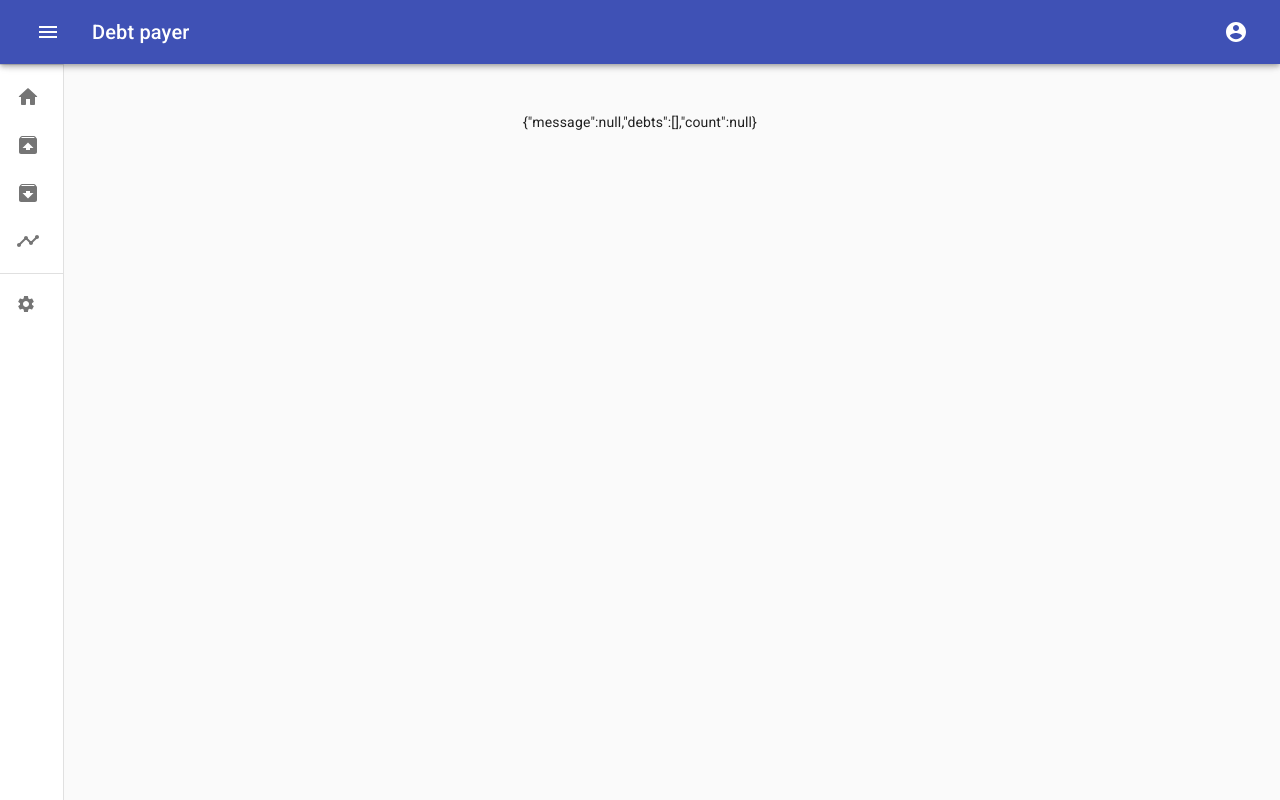
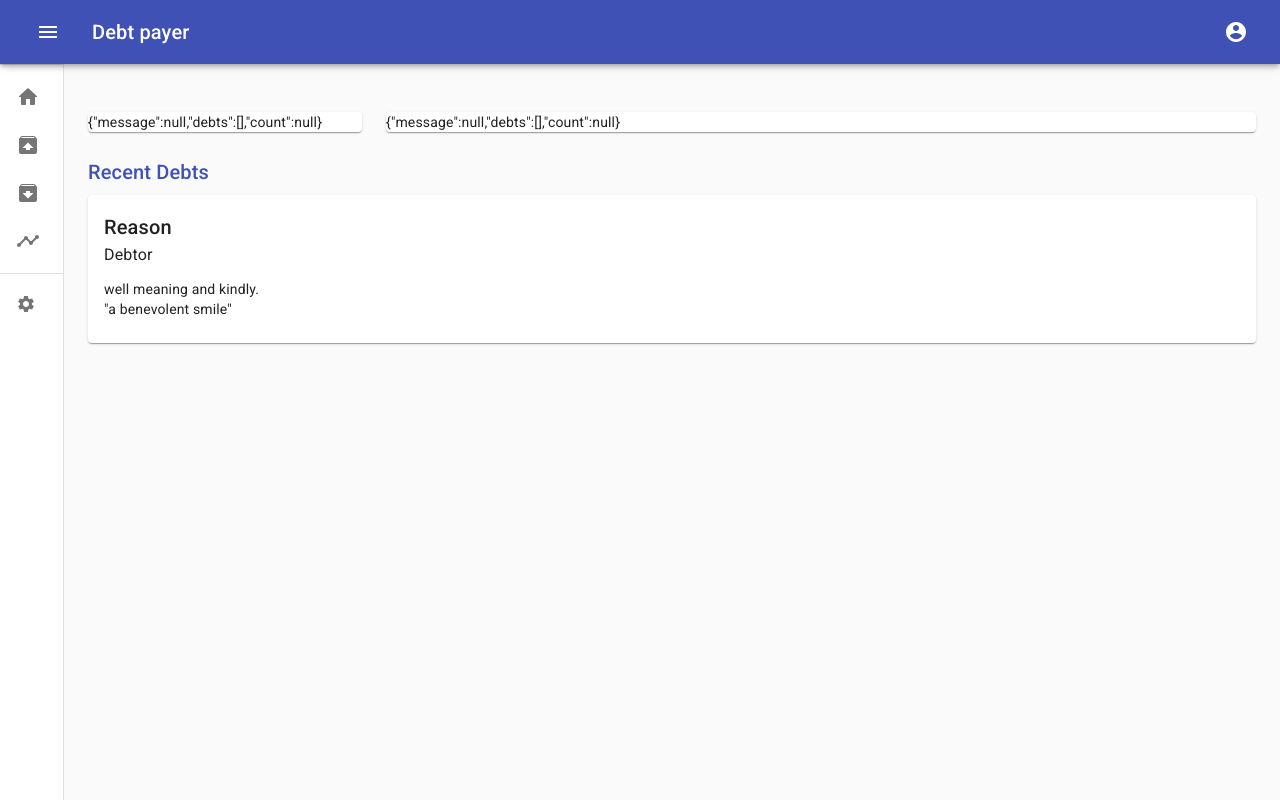
Before and after one commit to Xalemg/react-debt-payer, a React (Create React App) app: page /overview in a window 1280 px wide. Built offline with nearby package versions, Linux system fonts and the light colour scheme; no server answers.

Commit message:
Progress on overViewPage

```diff
--- /dev/null
+++ b/src/components/DebtTable/DebtTable.jsx
@@ -0,0 +1,47 @@
+import React from 'react';
+import { makeStyles } from '@material-ui/core/styles';
+import Card from '@material-ui/core/Card';
+import CardContent from '@material-ui/core/CardContent';
+import Typography from '@material-ui/core/Typography';
+import { Grid } from '@material-ui/core';
+
+const useStyles = makeStyles({
+  card: {
+    minWidth: 275,
+  },
+  bullet: {
+    display: 'inline-block',
+    margin: '0 2px',
+    transform: 'scale(0.8)',
+  },
+  title: {
+    fontSize: 14,
+  },
+  pos: {
+    marginBottom: 12,
+  },
+});
+
+export default function SimpleCard() {
+  const classes = useStyles();
+
+  return (
+    <Card className={classes.card}>
+      <CardContent>
+        <Grid>
+        <Typography variant="h6" component="h1">
+         Reason
+        </Typography>
+        <Typography className={classes.pos} >
+          Debtor
+        </Typography>
+        <Typography variant="body2" component="p">
+          well meaning and kindly.
+          <br />
+          {'"a benevolent smile"'}
+        </Typography>
+        </Grid>
+      </CardContent>
+    </Card>
+  );
+}
--- /dev/null
+++ b/src/components/Title/Title.jsx
@@ -0,0 +1,15 @@
+import React from 'react';
+import PropTypes from 'prop-types';
+import Typography from '@material-ui/core/Typography';
+
+export default function Title(props) {
+  return (
+    <Typography component="h2" variant="h6" color="primary" gutterBottom>
+      {props.children}
+    </Typography>
+  );
+}
+
+Title.propTypes = {
+  children: PropTypes.node,
+};
--- a/src/pages/overViewPage/overViewPage.jsx
+++ b/src/pages/overViewPage/overViewPage.jsx
@@ -2,6 +2,13 @@ import React from 'react'
 import { withStyles } from '@material-ui/core/styles';
 import { listDebts } from '../../redux/actions/debts/listDebts';
 import {connect} from 'react-redux'
+import Paper from '@material-ui/core/Paper';
+import Container from '@material-ui/core/Container';
+import Grid from '@material-ui/core/Grid';
+import styles from "./style";
+import classNames from 'classnames';
+import DebtTable from '../../components/DebtTable/DebtTable'
+import Title from '../../components/Title/Title'
 
 export class overViewPage extends React.Component {
 
@@ -14,8 +21,29 @@ export class overViewPage extends React.Component {
 
 
   render() {
+    const { classes } = this.props;
     return (
-      JSON.stringify(this.props.debts)
+      <Container maxWidth="xl" >
+      <Grid container spacing={3}  className = {classNames(classes.container)} >
+         {/* Overall sumary */}
+         <Grid item xs={12} md={4} lg={3}>
+          <Paper>
+          { JSON.stringify(this.props.debts)}
+          </Paper>
+        </Grid>
+        {/* Chart */}
+        <Grid item xs={12} md={8} lg={9}>
+          <Paper>
+          { JSON.stringify(this.props.debts)}
+          </Paper>
+        </Grid>
+        {/* Recent Debts */}
+        <Grid item xs={12}>
+        <Title className = {classNames(classes.title)} > Recent Debts</Title>
+          <DebtTable debts = { JSON.stringify(this.props.debts) } className = {classNames(classes.debtTable)}/>
+        </Grid>
+      </Grid>
+    </Container>
     )
   }
 }
@@ -25,4 +53,4 @@ const mapStateToProps = state => {
    user: state.user
   }
 }
-export default withStyles(null, { withTheme: true })(connect(mapStateToProps, {listDebts})(overViewPage))
+export default  withStyles(styles, { withTheme: true })(connect(mapStateToProps, {listDebts})(overViewPage))
--- /dev/null
+++ b/src/pages/overViewPage/style.jsx
@@ -0,0 +1,21 @@
+const styles = theme => ({
+    container: {
+        paddingLeft: "64px",
+        textAlign :'left'
+    },
+    paper: {
+        padding: theme.spacing(2),
+        display: 'flex',
+        overflow: 'auto',
+        flexDirection: 'column',
+        textAlign: 'center',
+    },
+      title: {
+        padding: theme.spacing(2),
+        display: 'flex',
+        overflow: 'auto',
+        flexDirection: 'column',
+        textAlign :'left'
+      }
+})
+export default styles;
--- a/src/redux/store.jsx
+++ b/src/redux/store.jsx
@@ -4,6 +4,6 @@ import thunk from 'redux-thunk';
 
 const middleware = [thunk]
 
-const store = createStore(reducer, compose(applyMiddleware(...middleware), window.__REDUX_DEVTOOLS_EXTENSION__ && window.__REDUX_DEVTOOLS_EXTENSION__()));
+const store = createStore(reducer, compose(applyMiddleware(...middleware)));
 
 export default store;
```
